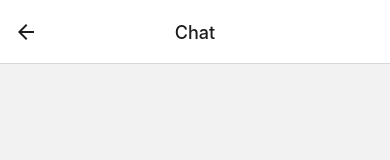
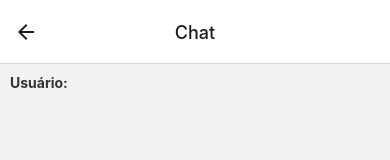
Before and after one commit to gelks8/FacisaReactMobile, a React Native app in the folder supermarket-mobile/: screen /Chat in a window 390 px wide. Shown: the top 160 px of the page. Built offline with nearby package versions, Linux system fonts and the light colour scheme.

Commit message:
get email in chat
will later be used to retrieve user data from firebase

```diff
--- a/supermarket-mobile/App.tsx
+++ b/supermarket-mobile/App.tsx
@@ -98,12 +98,15 @@ const App = () => {
         />
         <Stack.Screen
           name="Chat"
-          component={Chat}
           options={{
             headerTitle: 'Chat',
             headerTitleAlign: 'center',
           }}
-        />
+        >
+          {({ navigation }) => (
+            <Chat navigation={navigation} userEmail={userEmail} />
+          )}
+        </Stack.Screen>
         <Stack.Screen
           name="ShoppingCart"
           options={{
--- a/supermarket-mobile/components/Chat.tsx
+++ b/supermarket-mobile/components/Chat.tsx
@@ -15,7 +15,12 @@ interface ChatContent {
     messages: Message[];
 }
 
-const Chat = ({ route }: any) => {
+interface ChatProps {
+    navigation: any;
+    userEmail: string;
+}
+
+const Chat = ({ navigation, userEmail }: ChatProps) => {
     const [text, setText] = useState('');
     const [chat, setChat] = useState<ChatContent>({ messages: [] });
     const [userData, setUserData] = useState({ name: 'Gerson' });
@@ -46,6 +51,9 @@ const Chat = ({ route }: any) => {
             keyboardVerticalOffset={Platform.OS === 'ios' ? 90 : 0}
         >
             <View style={{ flex: 1 }}>
+                <Text style={{ padding: 10, fontWeight: 'bold', color: '#333' }}>
+                    Usuário: {userEmail}
+                </Text>
                 <FlatList
                     data={[...chat.messages].reverse()}
                     keyExtractor={(_, index) => index.toString()}
```
